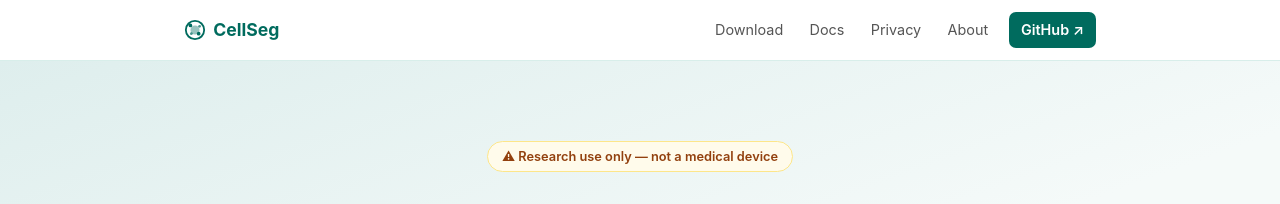
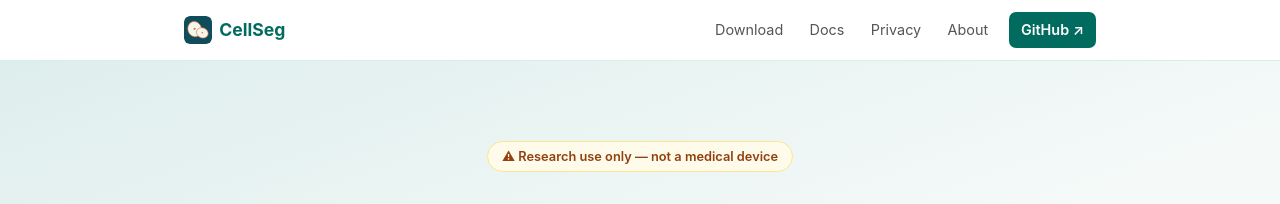
Before and after one commit to lynchaos/cellseg-site, a Jekyll site: the page built from index.md, in a window 1280 px wide. Shown: the top 204 px of the page. Built offline with Jekyll 4.4.1, drawn with Linux system fonts in a browser that asks for light colours.

Commit message:
feat: add brand icon (cell duo SVG) as favicon, nav logo, og:image
- Copy cellseg_icon_a_cell_duo.svg to assets/icon.svg
- Add SVG favicon and apple-touch-icon links to <head>
- Add og:image meta tag pointing to icon.svg
- Update theme-color to match icon background (#0F4C5C deep teal)
- Replace generic placeholder SVG in nav logo with actual brand icon
  (two segmented cells with coral outlines on teal, rx=96 rounded corners)
- Remove color: var(--primary) override from .nav-logo-icon (icon has own colors)

```diff
--- a/_layouts/default.html
+++ b/_layouts/default.html
@@ -7,12 +7,16 @@
   <meta name="description" content="{% if page.description %}{{ page.description }}{% else %}{{ site.description }}{% endif %}">
   <link rel="canonical" href="{{ page.url | prepend: site.url }}">
   <link rel="stylesheet" href="{{ '/assets/css/main.css' | relative_url }}">
+  <!-- Favicon -->
+  <link rel="icon" type="image/svg+xml" href="{{ '/assets/icon.svg' | relative_url }}">
+  <link rel="apple-touch-icon" href="{{ '/assets/icon.svg' | relative_url }}">
   <!-- SEO / OG -->
   <meta property="og:title" content="{% if page.title %}{{ page.title }} — {% endif %}{{ site.title }}">
   <meta property="og:description" content="{% if page.description %}{{ page.description }}{% else %}{{ site.description }}{% endif %}">
   <meta property="og:url" content="{{ page.url | prepend: site.url }}">
   <meta property="og:type" content="website">
-  <meta name="theme-color" content="#006B5E">
+  <meta property="og:image" content="{{ '/assets/icon.svg' | prepend: site.url }}">
+  <meta name="theme-color" content="#0F4C5C">
   {% seo %}
 </head>
 <body>
@@ -20,13 +24,16 @@
   <header class="site-header">
     <nav class="nav container">
       <a class="nav-logo" href="{{ '/' | relative_url }}">
-        <svg class="nav-logo-icon" width="22" height="22" viewBox="0 0 24 24" fill="none" aria-hidden="true">
-          <circle cx="12" cy="12" r="10" stroke="currentColor" stroke-width="2"/>
-          <circle cx="12" cy="12" r="5" fill="currentColor" opacity=".4"/>
-          <circle cx="7"  cy="7"  r="2" fill="currentColor"/>
-          <circle cx="17" cy="8"  r="1.5" fill="currentColor" opacity=".7"/>
-          <circle cx="8"  cy="16" r="1.5" fill="currentColor" opacity=".7"/>
-          <circle cx="16" cy="16" r="2" fill="currentColor"/>
+        <svg class="nav-logo-icon" width="28" height="28" viewBox="0 0 512 512" aria-hidden="true">
+          <rect width="512" height="512" rx="96" fill="#0F4C5C"/>
+          <g transform="translate(195 240) rotate(-18)">
+            <ellipse cx="0" cy="0" rx="125" ry="140" fill="#F1FAEE" stroke="#FF6B35" stroke-width="11"/>
+            <ellipse cx="0" cy="-5" rx="22" ry="18" fill="#FF6B35"/>
+          </g>
+          <g transform="translate(335 308) rotate(22)">
+            <ellipse cx="0" cy="0" rx="110" ry="92" fill="#F1FAEE" stroke="#FF6B35" stroke-width="11"/>
+            <ellipse cx="0" cy="-3" rx="16" ry="13" fill="#FF6B35"/>
+          </g>
         </svg>
         CellSeg
       </a>
--- a/assets/css/main.css
+++ b/assets/css/main.css
@@ -84,7 +84,7 @@ ul           { list-style: none; }
   flex-shrink: 0;
 }
 .nav-logo:hover { text-decoration: none; color: var(--primary-dark); }
-.nav-logo-icon  { color: var(--primary); flex-shrink: 0; }
+.nav-logo-icon  { flex-shrink: 0; border-radius: 6px; display: block; }
 
 /* hidden checkbox */
 .nav-toggle { display: none; }
```
Also changed, not shown: assets/icon.svg (added).
